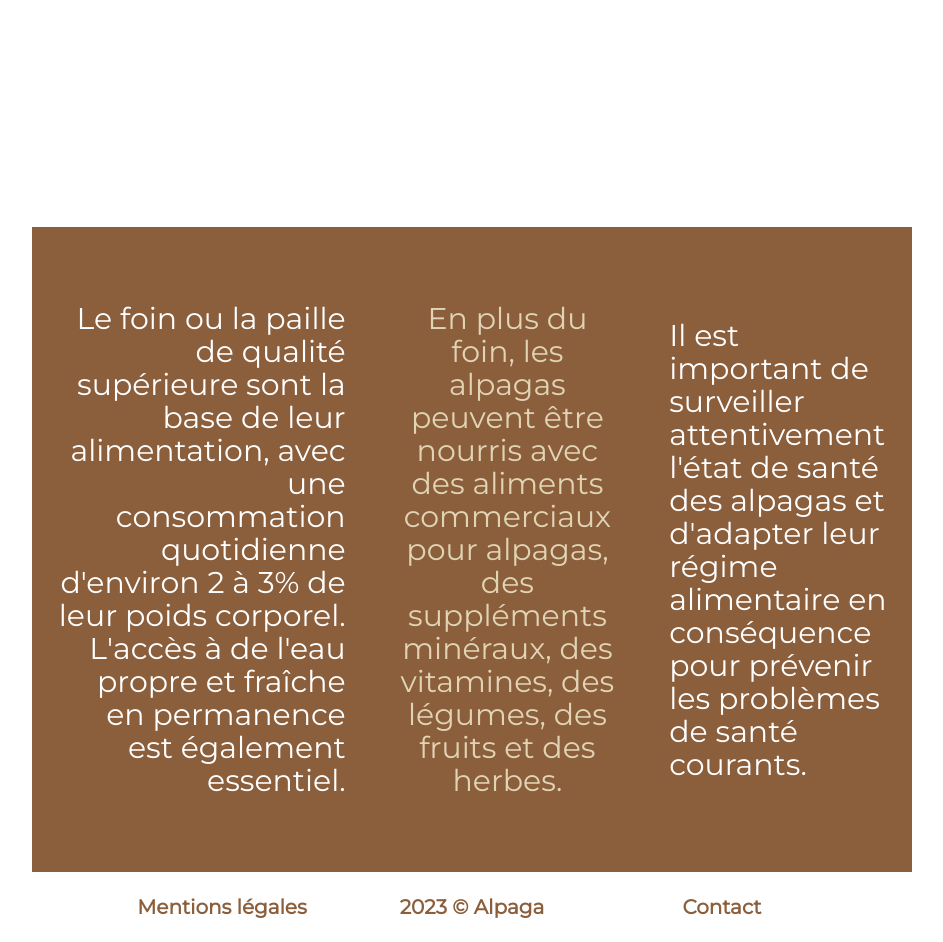
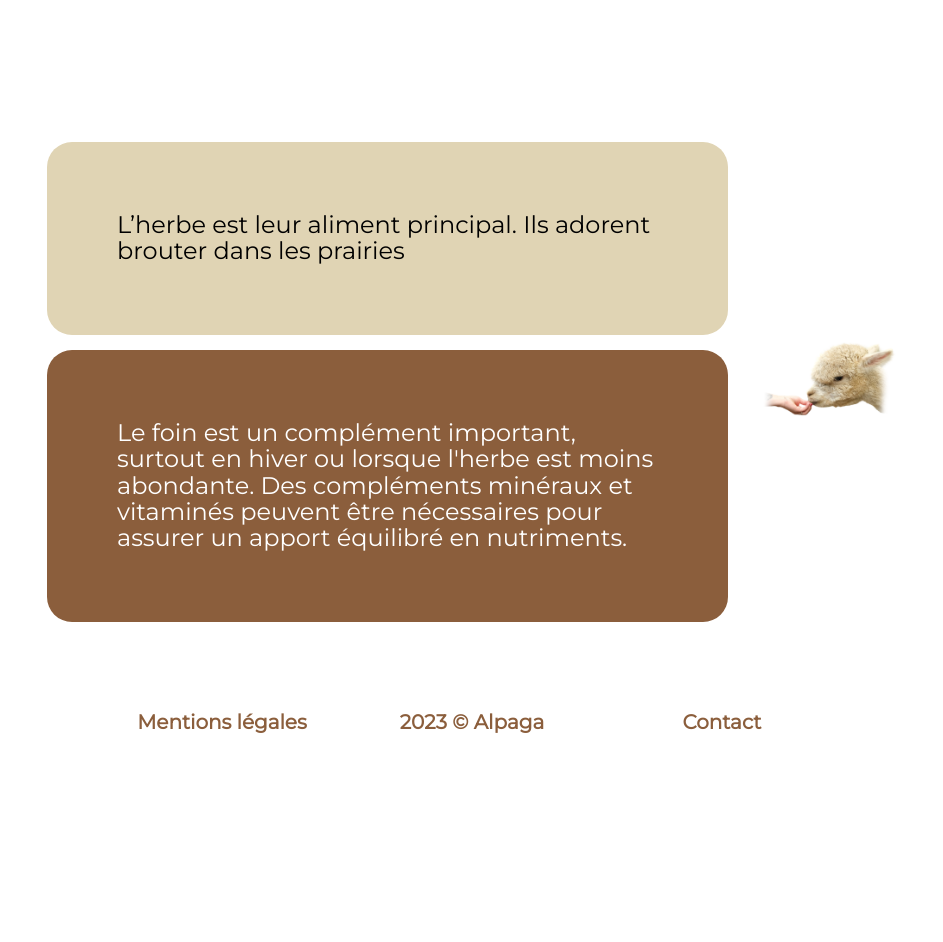
Before and after one commit to julien382/Alpaga, a React (Create React App) app: page /alimentation in a window 1280 px wide. Shown: the part 760-1702 px from the top of the page, without its empty margins (168-1111 px from the left). After the commit the page ends 1517 px from the top, so only its background shows below. Built offline with nearby package versions, Linux system fonts and the light colour scheme; a web font is replaced by a local one.

Commit message:
change margin pagesTypes

```diff
--- a/src/components/AccueilType/AccueilType.scss
+++ b/src/components/AccueilType/AccueilType.scss
@@ -4,7 +4,7 @@
     display: flex;
     justify-content: space-between;
     margin-top: 200px;
-    margin-bottom: 300px;
+    margin-bottom: 200px;
 }
 
 .alpagaMainContainerAccueilType{
--- a/src/pages/Alimentation/Alimentation.jsx
+++ b/src/pages/Alimentation/Alimentation.jsx
@@ -10,9 +10,18 @@ const Alimentation = () => {
             <AccueilType image={alpagaMain} title="Alimentation" texte="Les alpagas sont des animaux herbivores qui ont besoin d'une alimentation équilibrée et nutritive pour maintenir leur santé et leur bien-être.">
             </AccueilType>
             <div className='part2_alimentation'>
-                <p className='part2_alimentation_Paragraphe1'>Le foin ou la paille de qualité supérieure sont la base de leur alimentation, avec une consommation quotidienne d'environ 2 à 3% de leur poids corporel. L'accès à de l'eau propre et fraîche en permanence est également essentiel.</p>
-                <p className='part2_alimentation_Paragraphe2'>En plus du foin, les alpagas peuvent être nourris avec des aliments commerciaux pour alpagas, des suppléments minéraux, des vitamines, des légumes, des fruits et des herbes.</p>
-                <p className='part2_alimentation_Paragraphe3'>Il est important de surveiller attentivement l'état de santé des alpagas et d'adapter leur régime alimentaire en conséquence pour prévenir les problèmes de santé courants.</p>
+                <div>
+                    <div className='part2_alimentation_paragraphe1'>
+                        <p>L’herbe est leur aliment principal. Ils adorent brouter dans les prairies</p>
+                    </div>
+                    <div className='part2_alimentation_paragraphe2'>
+                        <p>Le foin est un complément important, surtout en hiver ou lorsque l'herbe est moins abondante. Des compléments minéraux et vitaminés peuvent être nécessaires pour assurer un apport équilibré en nutriments.</p>
+                    </div>
+
+                </div>
+                <div className='part2_imageContainer'>
+                    <img className='part2_image' src={alpagaMain} alt="alpagaMarron" />
+                </div>
             </div>
         </div>
     )
--- a/src/pages/Alimentation/Alimentation.scss
+++ b/src/pages/Alimentation/Alimentation.scss
@@ -1,11 +1,28 @@
 @import '../../styles/index.scss';
+
+.part2_alimentation_paragraphe1{
+    display: flex;
+    font-size: $primary-font-size;
+    padding: 70px;
+    border-radius: 25px;
+    background-color: $primary-color;
+    margin: 15px;
+}
+
+.part2_alimentation_paragraphe2{
+    display: flex;
+    font-size: $primary-font-size;
+    padding: 70px;
+    border-radius: 25px;
+    background-color: $secondary-color;
+    margin: 15px;
+    color: white;
+}
 
 .part2_alimentation{
     display: flex;
     justify-content: center;
     align-items: center;
-    background-color: $secondary-color;
-    padding-top: 50px;
     padding-bottom: 50px;
 }
 
```
